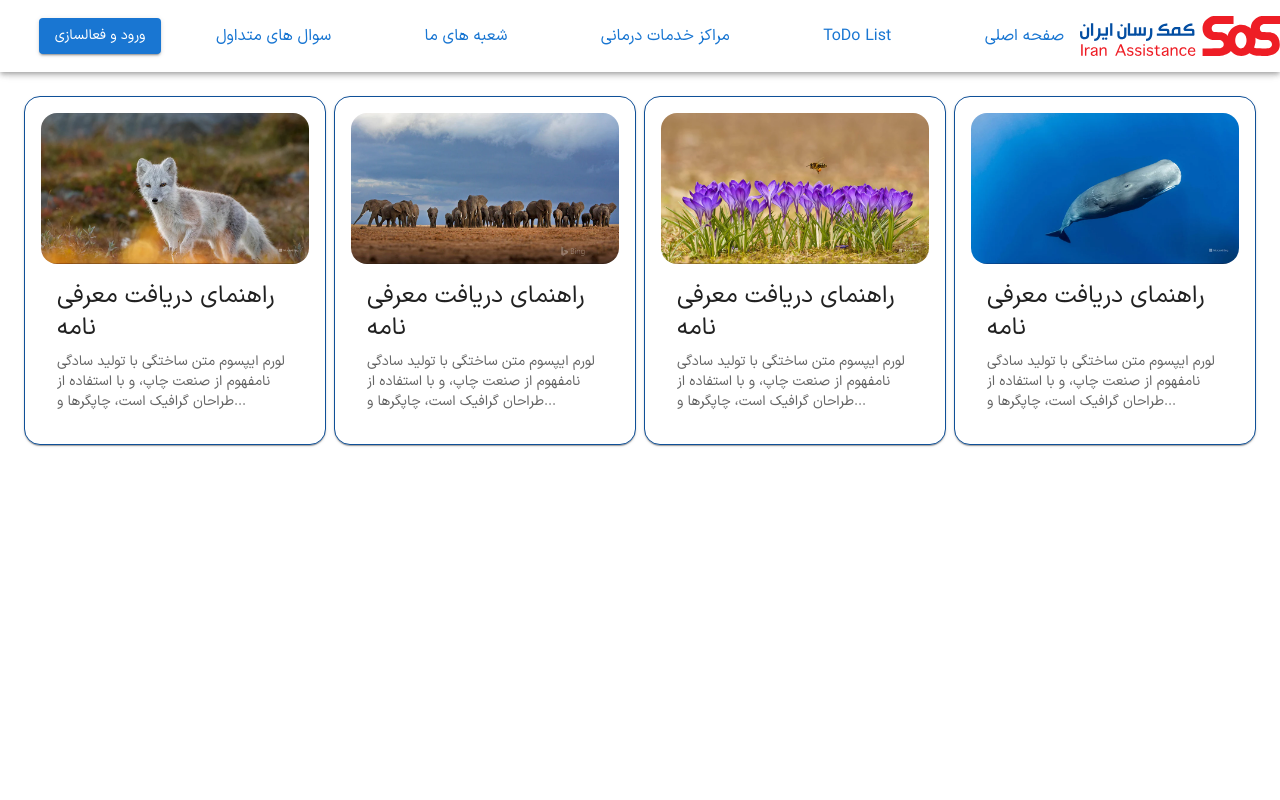
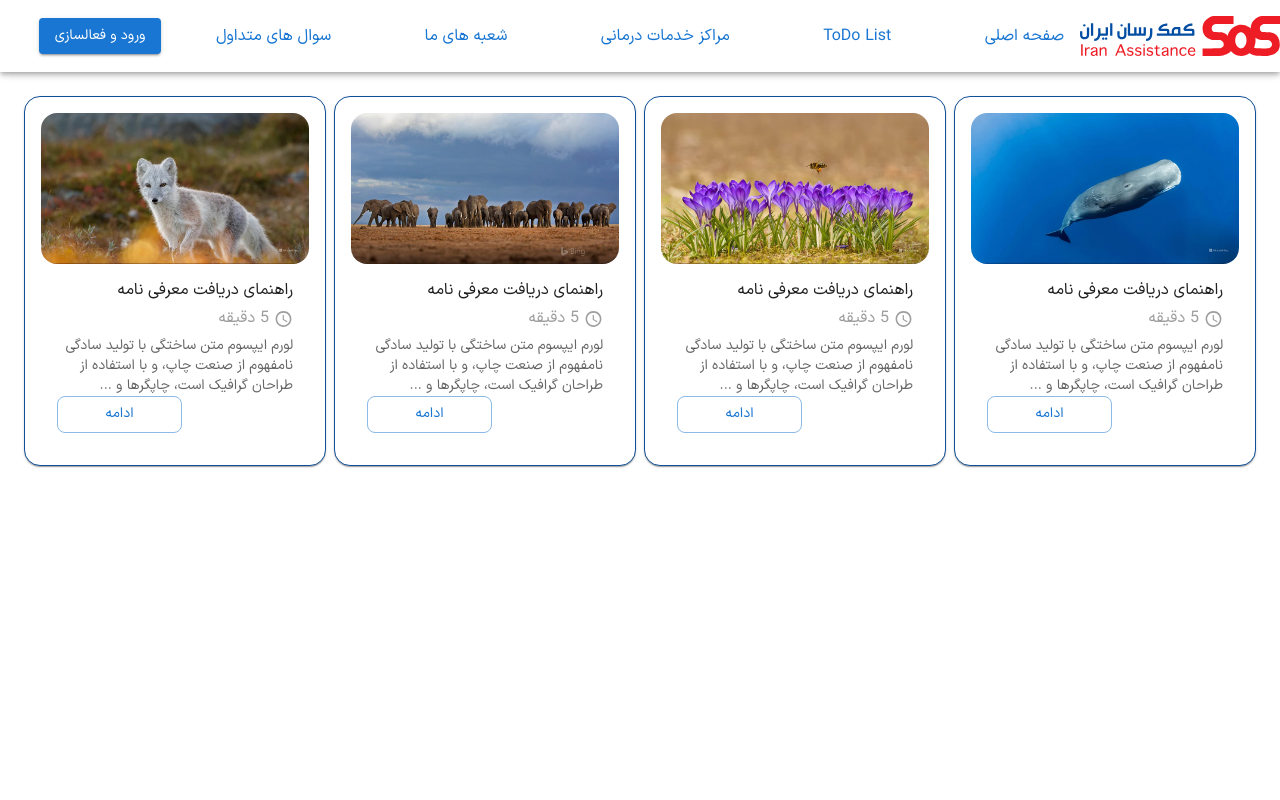
Before and after one commit to omid-ghanbaran/sos-nextjs-app-omid-ghanbaran, a Next.js app: page / in a window 1280 px wide. Shown: the top 800 px of the page. Built offline with nearby package versions, Linux system fonts and the light colour scheme; data requests are answered from the project's data file.

Commit message:
route api detail

```diff
--- a/db.json
+++ b/db.json
@@ -1,28 +1,32 @@
 {
   "articles": [
     {
-      "id": 1,
+      "id": "1",
       "title": "راهنمای دریافت معرفی نامه",
-      "content": "لورم ایپسوم متن ساختگی با تولید سادگی نامفهوم از صنعت چاپ، و با استفاده از طراحان گرافیک است، چاپگرها و...",
-      "imageBlog": "arctic-fox.webp"
+      "content": "لورم ایپسوم متن ساختگی با تولید سادگی نامفهوم از صنعت چاپ، و با استفاده از طراحان گرافیک است، چاپگرها و ...",
+      "imageBlog": "arctic-fox.webp",
+      "studyTime": "5 دقیقه"
     },
     {
-      "id": 2,
+      "id": "2",
       "title": "راهنمای دریافت معرفی نامه",
-      "content": "لورم ایپسوم متن ساختگی با تولید سادگی نامفهوم از صنعت چاپ، و با استفاده از طراحان گرافیک است، چاپگرها و...",
-      "imageBlog": "elephants.webp"
+      "content": "لورم ایپسوم متن ساختگی با تولید سادگی نامفهوم از صنعت چاپ، و با استفاده از طراحان گرافیک است، چاپگرها و ...",
+      "imageBlog": "elephants.webp",
+      "studyTime": "5 دقیقه"
     },
     {
-      "id": 3,
+      "id": "3",
       "title": "راهنمای دریافت معرفی نامه",
-      "content": "لورم ایپسوم متن ساختگی با تولید سادگی نامفهوم از صنعت چاپ، و با استفاده از طراحان گرافیک است، چاپگرها و...",
-      "imageBlog": "honey-bee.webp"
+      "content": "لورم ایپسوم متن ساختگی با تولید سادگی نامفهوم از صنعت چاپ، و با استفاده از طراحان گرافیک است، چاپگرها و ...",
+      "imageBlog": "honey-bee.webp",
+      "studyTime": "5 دقیقه"
     },
     {
-      "id": 4,
+      "id": "4",
       "title": "راهنمای دریافت معرفی نامه",
-      "content": "لورم ایپسوم متن ساختگی با تولید سادگی نامفهوم از صنعت چاپ، و با استفاده از طراحان گرافیک است، چاپگرها و...",
-      "imageBlog": "whale.webp"
+      "content": "لورم ایپسوم متن ساختگی با تولید سادگی نامفهوم از صنعت چاپ، و با استفاده از طراحان گرافیک است، چاپگرها و ...",
+      "imageBlog": "whale.webp",
+      "studyTime": "5 دقیقه"
     }
   ]
 }
--- /dev/null
+++ b/src/app/api/articles/[id]/route.ts
@@ -0,0 +1,31 @@
+import { NextResponse } from "next/server";
+import { Article } from "@/types/type";
+
+interface ResponseError {
+  error: string;
+}
+
+export async function GET(
+  request: Request,
+  { params }: { params: { id: string } }
+): Promise<NextResponse<Article | ResponseError>> {
+  try {
+    const { id } = params;
+    const res = await fetch(`http://localhost:5000/articles/${id}`);
+
+    if (!res.ok) {
+      return NextResponse.json(
+        { error: `مقاله‌ای با شناسه ${id} یافت نشد.` },
+        { status: 404 }
+      );
+    }
+
+    const article: Article = await res.json();
+    return NextResponse.json(article);
+  } catch (error) {
+    return NextResponse.json(
+      { error: "مشکلی در دریافت مقاله رخ داده است." },
+      { status: 500 }
+    );
+  }
+}
--- a/src/app/articles/[article-id]/page.tsx
+++ b/src/app/articles/[article-id]/page.tsx
@@ -1,14 +1,18 @@
-export default function ArticlePage({
+import { getArticleDetail } from "@/services/request";
+import { Article } from "@/types/type";
+
+export default async function ArticlePage({
   params,
 }: {
   params: { "article-id": string };
 }) {
   const { "article-id": articleId } = params;
+  const article: Article = await getArticleDetail(articleId);
 
   return (
     <div>
-      <h1>Article ID: {articleId}</h1>
-      <p>This is the article page for ID: {articleId}.</p>
+      <h1>Article ID: {article.id}</h1>
+      <p>This is the article page for ID: {article.title}.</p>
     </div>
   );
 }
--- a/src/app/layout.tsx
+++ b/src/app/layout.tsx
@@ -24,7 +24,7 @@ export default function RootLayout({
         <ThemeProvider theme={theme}>
           <CssBaseline />
           <Header />
-          <Container maxWidth="xl" className="min-h-screen mt-24">
+          <Container maxWidth="xl" className="min-h-screen mt-24 mb-24">
             {children}
           </Container>
           <Footer />
--- a/src/app/page.tsx
+++ b/src/app/page.tsx
@@ -3,13 +3,16 @@ import { Article } from "@/types/type";
 import { getPosts } from "@/services/request";
 import ArticleCard from "@/components/view/Article";
 import ArticleList from "@/components/view/ArticleList";
+import Link from "next/link";
 
 export default async function HomePage() {
   const articles: Article[] = await getPosts();
   return (
     <ArticleList>
       {articles.map((article) => (
-        <ArticleCard article={article} key={article.id} />
+        <Link href={`/articles/${article.id}`} key={article.id}>
+          <ArticleCard article={article} />
+        </Link>
       ))}
     </ArticleList>
   );
--- a/src/components/view/Article.tsx
+++ b/src/components/view/Article.tsx
@@ -1,12 +1,15 @@
 import { ArticleCardProps } from "@/types/type";
 import {
+  Box,
+  Button,
   Card,
   CardActionArea,
   CardContent,
   CardMedia,
   Typography,
 } from "@mui/material";
-
+import AccessTimeIcon from "@mui/icons-material/AccessTime";
+import Link from "next/link";
 export default function ArticleCard({ article }: ArticleCardProps) {
   return (
     <Card
@@ -26,12 +29,49 @@ export default function ArticleCard({ article }: ArticleCardProps) {
           alt={article.title}
         />
         <CardContent>
-          <Typography gutterBottom variant="h5" component="div">
+          <Typography
+            sx={{ textAlign: "right", fontSize: "1rem" }}
+            gutterBottom
+            variant="h5"
+            component="div"
+          >
             {article.title}
           </Typography>
-          <Typography variant="body2" sx={{ color: "text.secondary" }}>
+          <Typography
+            sx={{
+              textAlign: "right",
+              fontSize: "1rem",
+              color: "#9E9E9E",
+              unicodeBidi: "plaintext",
+            }}
+            gutterBottom
+            variant="h5"
+            component="div"
+          >
+            <AccessTimeIcon fontSize="medium" sx={{ paddingLeft: "5px" }} />
+            {article.studyTime}
+          </Typography>
+          <Typography
+            sx={{
+              textAlign: "right",
+              fontSize: "14px",
+              color: "text.secondary",
+              unicodeBidi: "plaintext",
+            }}
+            variant="body2"
+          >
             {article.content}
           </Typography>
+          <Box>
+            <Link href={`/articles/${article.id}`}>
+              <Button
+                sx={{ width: "125px", borderRadius: "8px" }}
+                variant="outlined"
+              >
+                ادامه
+              </Button>
+            </Link>
+          </Box>
         </CardContent>
       </CardActionArea>
     </Card>
--- a/src/services/request.ts
+++ b/src/services/request.ts
@@ -9,3 +9,13 @@ export async function getPosts(): Promise<Article[]> {
 
   return res.json();
 }
+
+export async function getArticleDetail(id: string): Promise<Article> {
+  const res = await fetch(`http://localhost:3000/api/articles/${id}`);
+
+  if (!res.ok) {
+    throw new Error("خطا در دریافت داده‌ها");
+  }
+
+  return res.json();
+}
--- a/src/types/type.ts
+++ b/src/types/type.ts
@@ -3,6 +3,7 @@ export interface Article {
   title: string;
   content: string;
   imageBlog: string;
+  studyTime: string;
 }
 
 export interface ArticleCardProps {
```
